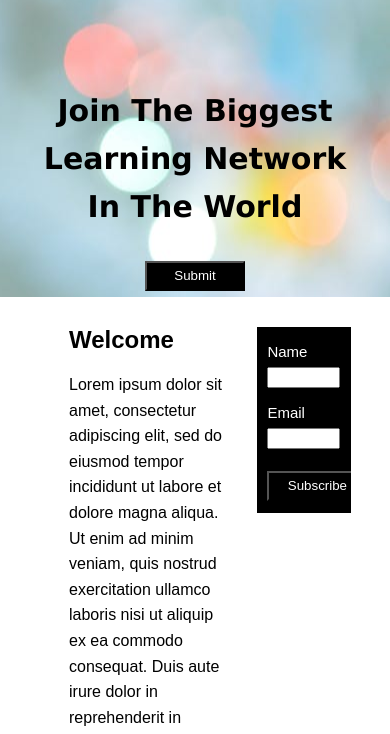
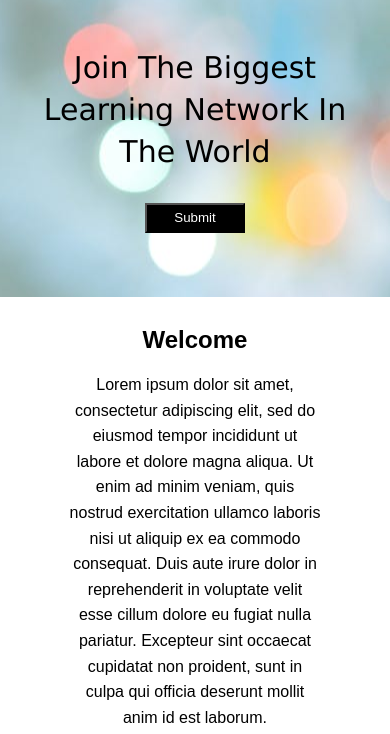
Before and after one commit to CharlesTheProgrammerBrown/webdev-basics, a plain HTML site: page index.html in a window 390 px wide. Shown: the part 61-795 px from the top of the page. Drawn offline with Linux system fonts and the light colour scheme.

Commit message:
600px media query added

```diff
--- a/style.css
+++ b/style.css
@@ -72,7 +72,7 @@ float: left;
 #showcase p{
 font-family: Verdana;
 font-size: 30px;
-font-weight: 600;
+font-weight: 500;
 text-transform: capitalize;
 color: #000;
 line-height:1.6em;
@@ -129,3 +129,29 @@ padding:20px;
 text-align: center;
 
    }
+
+   @media(max-width:600px)
+{
+
+    #mainArea{
+        float:none;
+        width:100%;
+        text-align: center;
+    }
+
+    #sidebar{
+        float:none;
+        width:100%;
+    }
+
+    #showcase p{
+        font-family: Verdana;
+        font-size: 30px;
+        font-weight: 500;
+        text-transform: capitalize;
+        color: #000;
+        line-height:1.4em;
+        padding-top: 20px;
+        margin-bottom: 20px;
+        }
+}
```
